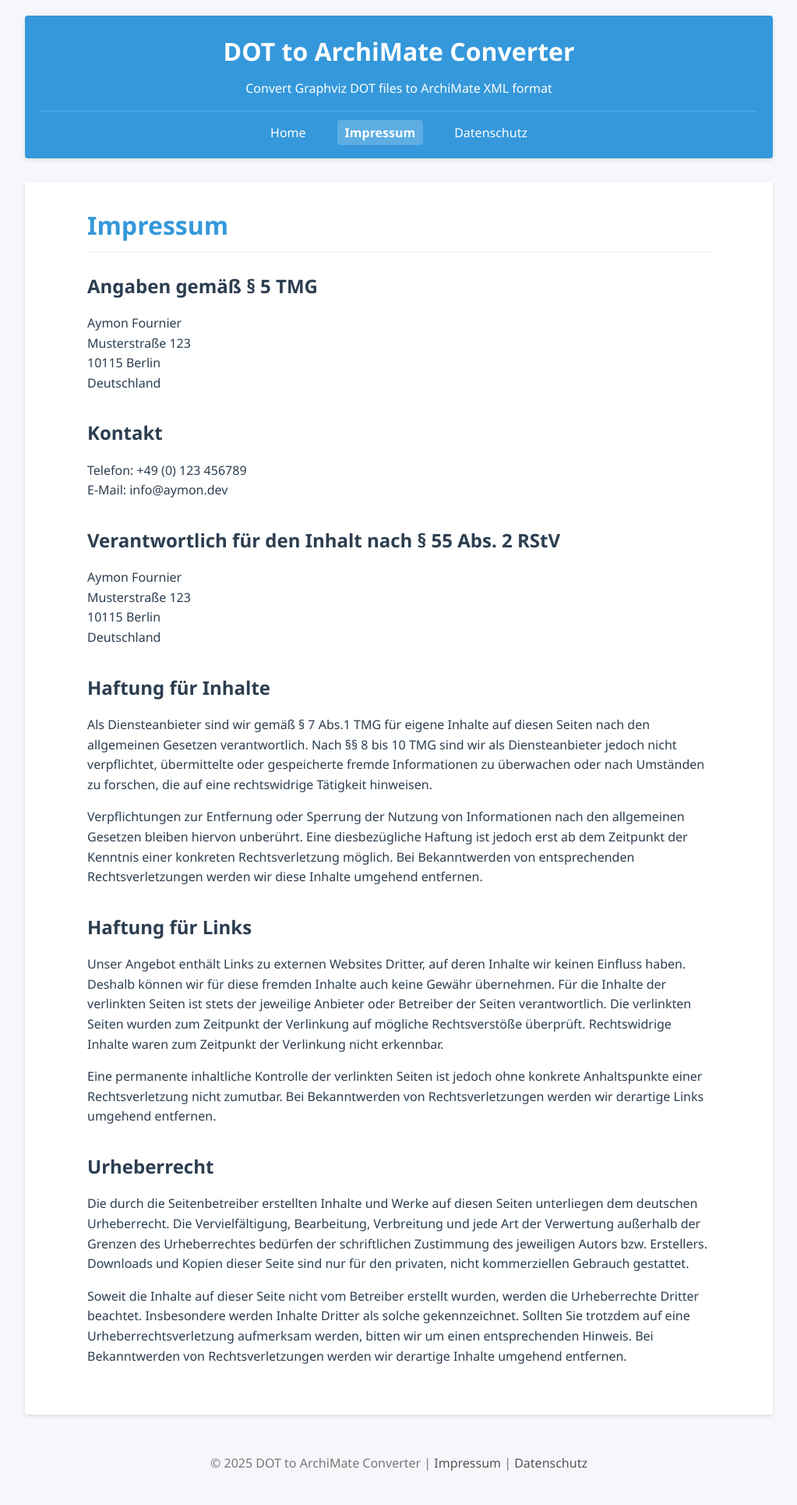
After one commit to aymond/hive.dottoarchi, a Flask app: page /impressum in a window 1280 px wide. The commit adds this page. Shown: the whole page at 78% size, without its empty margins (128-1151 px from the left). Run offline with Flask 3, Linux system fonts and the light colour scheme.

Commit message:
Updated for Impressum etc

```diff
--- a/dot2archimate/web/app.py
+++ b/dot2archimate/web/app.py
@@ -4,6 +4,7 @@ import logging
 import tempfile
 import json
 import uuid
+import yaml
 
 from dot2archimate.core.parser import DotParser
 from dot2archimate.core.mapper import ArchimateMapper
@@ -25,10 +26,42 @@ parser = DotParser()
 mapper = ArchimateMapper("config.yaml")
 generator = ArchimateXMLGenerator()
 
+# Load legal configuration
+legal_config_path = os.path.join(os.path.dirname(__file__), 'config', 'legal_settings.yaml')
+template_path = os.path.join(os.path.dirname(__file__), 'config', 'legal_settings.yml.template')
+legal_config = {}
+
+# First check for the actual config file
+if os.path.exists(legal_config_path):
+    try:
+        with open(legal_config_path, 'r', encoding='utf-8') as file:
+            legal_config = yaml.safe_load(file)
+        logger.info("Loaded legal configuration from %s", legal_config_path)
+    except Exception as e:
+        logger.error("Error loading legal configuration: %s", str(e))
+# If not found, check for the template
+elif os.path.exists(template_path):
+    logger.warning("No legal configuration found. Please copy %s to %s and update it with your information.",
+                 template_path, legal_config_path)
+    logger.info("Using template as reference (not for production use)")
+    try:
+        with open(template_path, 'r', encoding='utf-8') as file:
+            legal_config = yaml.safe_load(file)
+    except Exception as e:
+        logger.error("Error loading template configuration: %s", str(e))
+else:
+    logger.warning("Legal configuration file not found at %s", legal_config_path)
+    # Create default config directory if it doesn't exist
+    config_dir = os.path.join(os.path.dirname(__file__), 'config')
+    if not os.path.exists(config_dir):
+        os.makedirs(config_dir)
+        logger.info("Created config directory at %s", config_dir)
+
 @app.route('/')
 def index():
     """Render the main page."""
-    return render_template('index.html')
+    copyright_year = legal_config.get('impressum', {}).get('copyright_year', '2025')
+    return render_template('index.html', copyright_year=copyright_year)
 
 @app.route('/convert', methods=['POST'])
 def convert():
@@ -101,11 +134,13 @@ def visualize(session_id):
         data = session[session_id]
         archimate_data = json.loads(data['archimate_data'])
         filename = data['filename']
+        copyright_year = legal_config.get('impressum', {}).get('copyright_year', '2025')
 
         return render_template('visualize.html',
                               filename=filename,
                               elements=json.dumps(archimate_data['elements']),
-                              relationships=json.dumps(archimate_data['relationships']))
+                              relationships=json.dumps(archimate_data['relationships']),
+                              copyright_year=copyright_year)
 
     except Exception as e:
         logger.error(f"Error visualizing: {str(e)}")
@@ -123,6 +158,18 @@ def get_archimate_data(session_id):
 
     return jsonify(archimate_data)
 
+@app.route('/impressum')
+def impressum():
+    """Render the Impressum (Legal Notice) page."""
+    impressum_config = legal_config.get('impressum', {})
+    return render_template('impressum.html', config=impressum_config)
+
+@app.route('/privacy')
+def privacy():
+    """Render the Privacy Policy page."""
+    privacy_config = legal_config.get('privacy', {})
+    return render_template('privacy.html', config=privacy_config)
+
 def create_app():
     """Create and configure the Flask app."""
     app.secret_key = os.environ.get('SECRET_KEY', 'dev_key_for_flash_messages')
--- /dev/null
+++ b/dot2archimate/web/static/css/legal.css
@@ -0,0 +1,108 @@
+/* Legal pages specific styles */
+.legal-content {
+    max-width: 800px;
+    margin: 0 auto;
+}
+
+.legal-content h1 {
+    font-size: 2rem;
+    margin-bottom: 1.5rem;
+    color: var(--primary-color);
+    border-bottom: 1px solid #eee;
+    padding-bottom: 0.5rem;
+}
+
+.legal-content h2 {
+    font-size: 1.5rem;
+    margin: 1.5rem 0 1rem;
+    color: var(--dark-color);
+}
+
+.legal-content h3 {
+    font-size: 1.2rem;
+    margin: 1.2rem 0 0.8rem;
+    color: var(--dark-color);
+}
+
+.legal-content p {
+    margin-bottom: 1rem;
+    line-height: 1.6;
+}
+
+.legal-content section {
+    margin-bottom: 2rem;
+}
+
+.legal-content strong {
+    font-weight: 600;
+}
+
+/* Navigation in header */
+.main-nav {
+    margin-top: 15px;
+    padding-top: 15px;
+    border-top: 1px solid rgba(255, 255, 255, 0.2);
+}
+
+.main-nav ul {
+    display: flex;
+    justify-content: center;
+    list-style: none;
+    padding: 0;
+}
+
+.main-nav li {
+    margin: 0 15px;
+}
+
+.main-nav a {
+    color: white;
+    text-decoration: none;
+    padding: 5px 10px;
+    border-radius: var(--border-radius);
+    transition: background-color 0.3s ease;
+}
+
+.main-nav a:hover {
+    background-color: rgba(255, 255, 255, 0.1);
+}
+
+.main-nav a.active {
+    background-color: rgba(255, 255, 255, 0.2);
+    font-weight: bold;
+}
+
+/* Footer links */
+footer a {
+    color: #555;
+    text-decoration: none;
+}
+
+footer a:hover {
+    text-decoration: underline;
+    color: var(--primary-color);
+}
+
+/* Responsive styles */
+@media (max-width: 768px) {
+    .legal-content h1 {
+        font-size: 1.8rem;
+    }
+
+    .legal-content h2 {
+        font-size: 1.3rem;
+    }
+
+    .legal-content h3 {
+        font-size: 1.1rem;
+    }
+
+    .main-nav ul {
+        flex-direction: column;
+        align-items: center;
+    }
+
+    .main-nav li {
+        margin: 5px 0;
+    }
+}
--- /dev/null
+++ b/dot2archimate/web/templates/impressum.html
@@ -0,0 +1,81 @@
+<!DOCTYPE html>
+<html lang="de">
+<head>
+    <meta charset="UTF-8">
+    <meta name="viewport" content="width=device-width, initial-scale=1.0">
+    <title>Impressum - DOT to ArchiMate Converter</title>
+    <link rel="stylesheet" href="{{ url_for('static', filename='css/styles.css') }}">
+    <link rel="stylesheet" href="{{ url_for('static', filename='css/legal.css') }}">
+    <link rel="stylesheet" href="https://cdnjs.cloudflare.com/ajax/libs/font-awesome/6.0.0-beta3/css/all.min.css">
+</head>
+<body>
+    <div class="container">
+        <header>
+            <h1>DOT to ArchiMate Converter</h1>
+            <p>Convert Graphviz DOT files to ArchiMate XML format</p>
+            <nav class="main-nav">
+                <ul>
+                    <li><a href="{{ url_for('index') }}">Home</a></li>
+                    <li><a href="{{ url_for('impressum') }}" class="active">Impressum</a></li>
+                    <li><a href="{{ url_for('privacy') }}">Datenschutz</a></li>
+                </ul>
+            </nav>
+        </header>
+
+        <main>
+            <div class="legal-content">
+                <h1>Impressum</h1>
+                <section>
+                    <h2>Angaben gemäß § 5 TMG</h2>
+                    <p>
+                        {{ config.company_name|default('Aymon Fournier') }}<br>
+                        {{ config.street|default('Musterstraße 123') }}<br>
+                        {{ config.zip_city|default('10115 Berlin') }}<br>
+                        {{ config.country|default('Deutschland') }}
+                    </p>
+                </section>
+
+                <section>
+                    <h2>Kontakt</h2>
+                    <p>
+                        Telefon: {{ config.phone|default('+49 (0) 123 456789') }}<br>
+                        E-Mail: {{ config.email|default('info@aymon.dev') }}
+                    </p>
+                </section>
+
+                <section>
+                    <h2>Verantwortlich für den Inhalt nach § 55 Abs. 2 RStV</h2>
+                    <p>
+                        {{ config.company_name|default('Aymon Fournier') }}<br>
+                        {{ config.street|default('Musterstraße 123') }}<br>
+                        {{ config.zip_city|default('10115 Berlin') }}<br>
+                        {{ config.country|default('Deutschland') }}
+                    </p>
+                </section>
+
+                <section>
+                    <h2>Haftung für Inhalte</h2>
+                    <p>Als Diensteanbieter sind wir gemäß § 7 Abs.1 TMG für eigene Inhalte auf diesen Seiten nach den allgemeinen Gesetzen verantwortlich. Nach §§ 8 bis 10 TMG sind wir als Diensteanbieter jedoch nicht verpflichtet, übermittelte oder gespeicherte fremde Informationen zu überwachen oder nach Umständen zu forschen, die auf eine rechtswidrige Tätigkeit hinweisen.</p>
+                    <p>Verpflichtungen zur Entfernung oder Sperrung der Nutzung von Informationen nach den allgemeinen Gesetzen bleiben hiervon unberührt. Eine diesbezügliche Haftung ist jedoch erst ab dem Zeitpunkt der Kenntnis einer konkreten Rechtsverletzung möglich. Bei Bekanntwerden von entsprechenden Rechtsverletzungen werden wir diese Inhalte umgehend entfernen.</p>
+                </section>
+
+                <section>
+                    <h2>Haftung für Links</h2>
+                    <p>Unser Angebot enthält Links zu externen Websites Dritter, auf deren Inhalte wir keinen Einfluss haben. Deshalb können wir für diese fremden Inhalte auch keine Gewähr übernehmen. Für die Inhalte der verlinkten Seiten ist stets der jeweilige Anbieter oder Betreiber der Seiten verantwortlich. Die verlinkten Seiten wurden zum Zeitpunkt der Verlinkung auf mögliche Rechtsverstöße überprüft. Rechtswidrige Inhalte waren zum Zeitpunkt der Verlinkung nicht erkennbar.</p>
+                    <p>Eine permanente inhaltliche Kontrolle der verlinkten Seiten ist jedoch ohne konkrete Anhaltspunkte einer Rechtsverletzung nicht zumutbar. Bei Bekanntwerden von Rechtsverletzungen werden wir derartige Links umgehend entfernen.</p>
+                </section>
+
+                <section>
+                    <h2>Urheberrecht</h2>
+                    <p>Die durch die Seitenbetreiber erstellten Inhalte und Werke auf diesen Seiten unterliegen dem deutschen Urheberrecht. Die Vervielfältigung, Bearbeitung, Verbreitung und jede Art der Verwertung außerhalb der Grenzen des Urheberrechtes bedürfen der schriftlichen Zustimmung des jeweiligen Autors bzw. Erstellers. Downloads und Kopien dieser Seite sind nur für den privaten, nicht kommerziellen Gebrauch gestattet.</p>
+                    <p>Soweit die Inhalte auf dieser Seite nicht vom Betreiber erstellt wurden, werden die Urheberrechte Dritter beachtet. Insbesondere werden Inhalte Dritter als solche gekennzeichnet. Sollten Sie trotzdem auf eine Urheberrechtsverletzung aufmerksam werden, bitten wir um einen entsprechenden Hinweis. Bei Bekanntwerden von Rechtsverletzungen werden wir derartige Inhalte umgehend entfernen.</p>
+                </section>
+            </div>
+        </main>
+
+        <footer>
+            <p>&copy; {{ config.copyright_year|default('2025') }} DOT to ArchiMate Converter | <a href="{{ url_for('impressum') }}">Impressum</a> | <a href="{{ url_for('privacy') }}">Datenschutz</a></p>
+        </footer>
+    </div>
+</body>
+</html>
```
Also changed, not shown: dot2archimate/cli/commands.py (+95 -0 lines), dot2archimate/cli/legal_config.py (added, +239 -0 lines), dot2archimate/web/templates/index.html (+9 -1 lines), dot2archimate/web/templates/privacy.html (added, +107 -0 lines), dot2archimate/web/templates/visualize.html (+9 -1 lines), web/config/legal_settings.yaml (added, +17 -0 lines), README.md, 2 other files.
